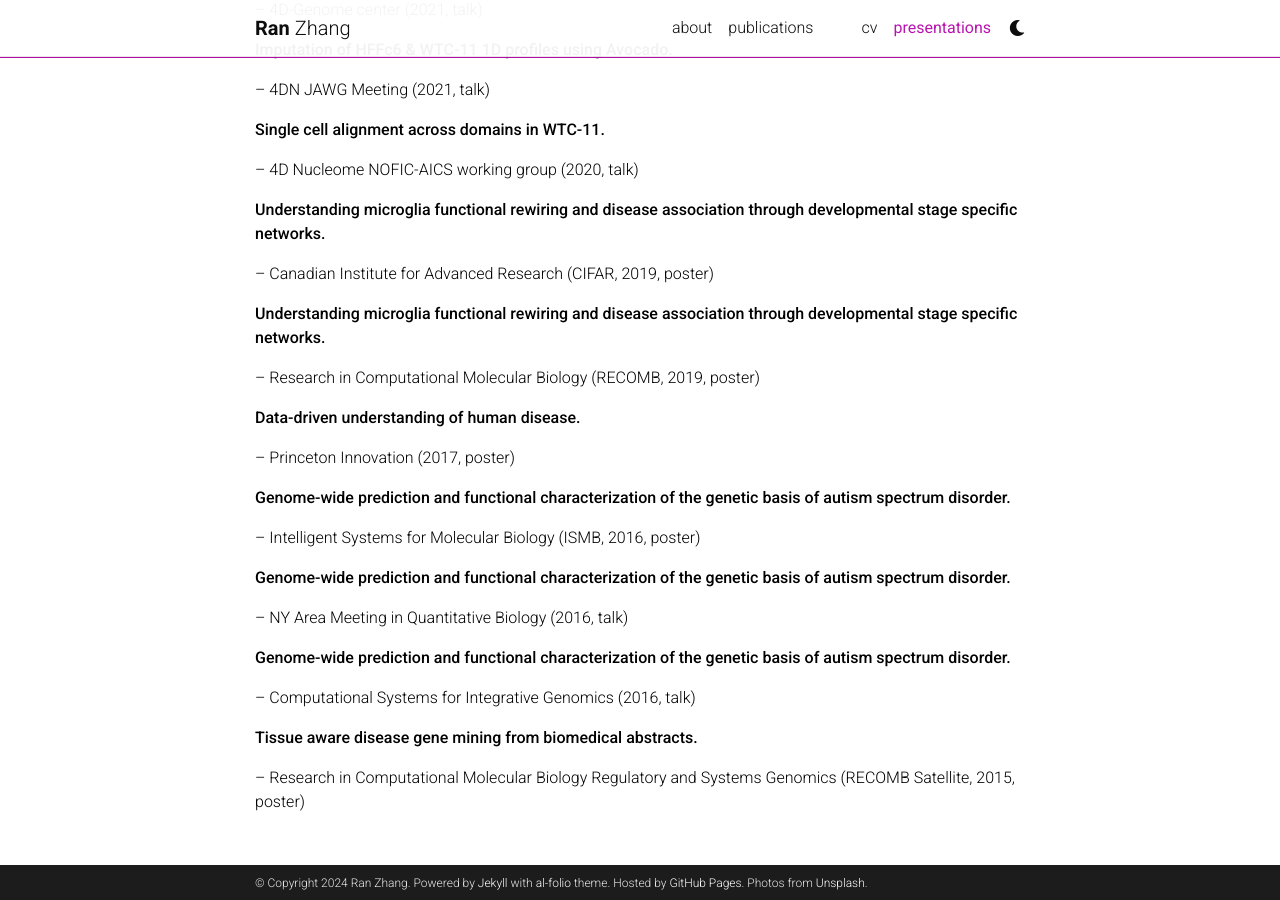
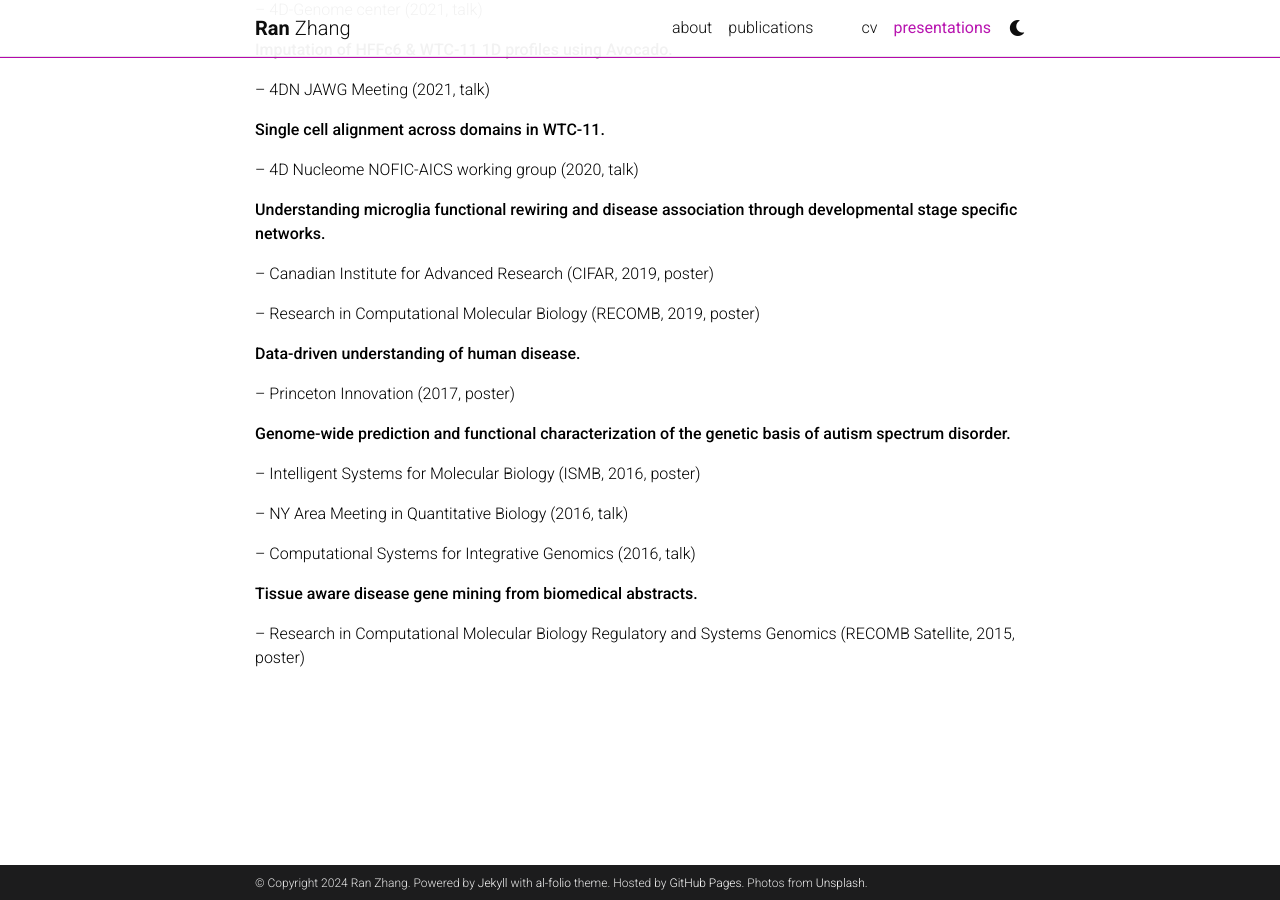
Before and after one commit to RanZhang08/RanZhang08.github.io, a Jekyll site: the page built from _pages/teaching.md, in a window 1280 px wide and 900 px high, scrolled down 976 px. Built offline with Jekyll 4.4.1, drawn with Linux system fonts in a browser that asks for light colours; comment, search, counter and statistics services are not loaded; a style sheet for code colours, icons or effects is not loaded.

Commit message:
mod presentation

```diff
--- a/_pages/teaching.md
+++ b/_pages/teaching.md
@@ -70,9 +70,6 @@ nav_order: 5
 
   -- Canadian Institute for Advanced Research (CIFAR, 2019, poster)
 
-
-**Understanding microglia functional rewiring and disease association through developmental stage specific networks.**
-
   -- Research in Computational Molecular Biology (RECOMB, 2019, poster)
 
 
@@ -85,13 +82,7 @@ nav_order: 5
 
   -- Intelligent Systems for Molecular Biology (ISMB, 2016, poster)
 
-
-**Genome-wide prediction and functional characterization of the genetic basis of autism spectrum disorder.**
-
   -- NY Area Meeting in Quantitative Biology (2016, talk)
-
-
-**Genome-wide prediction and functional characterization of the genetic basis of autism spectrum disorder.**
 
   -- Computational Systems for Integrative Genomics (2016, talk)
 
```
